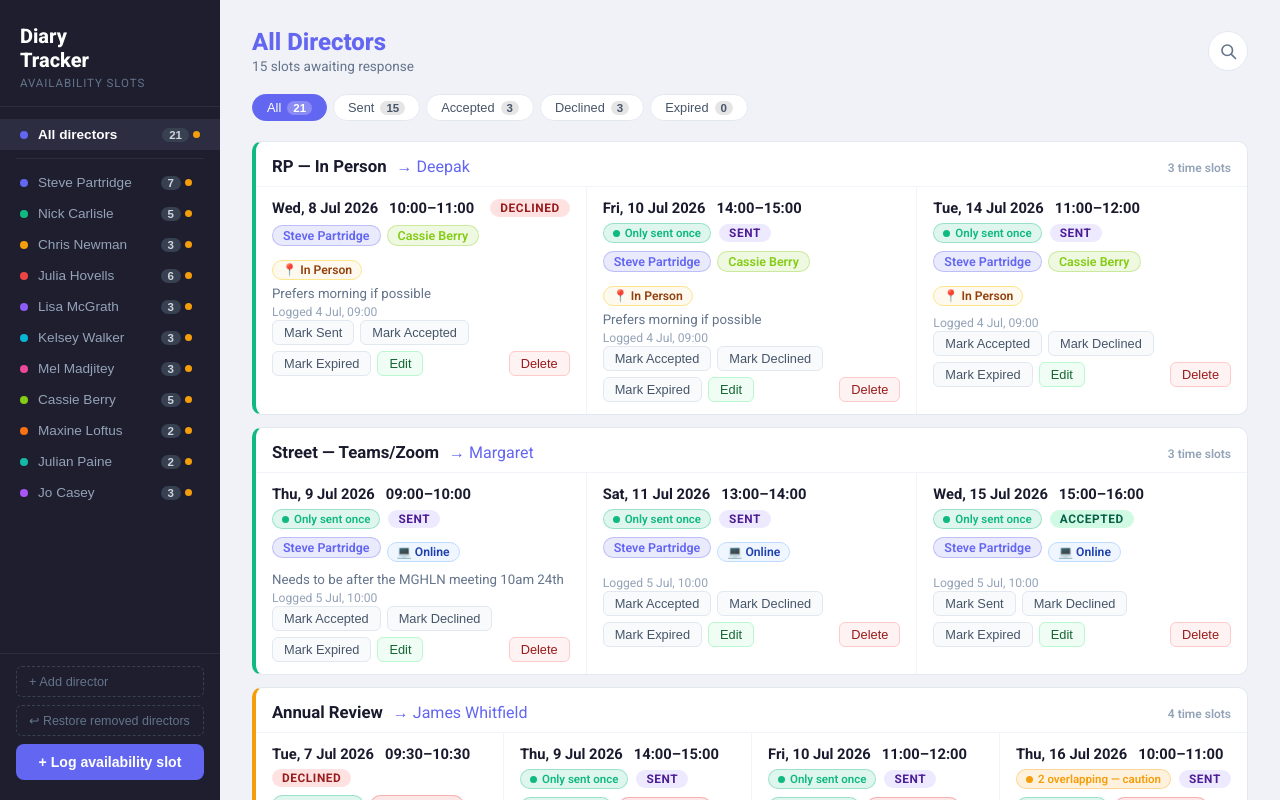
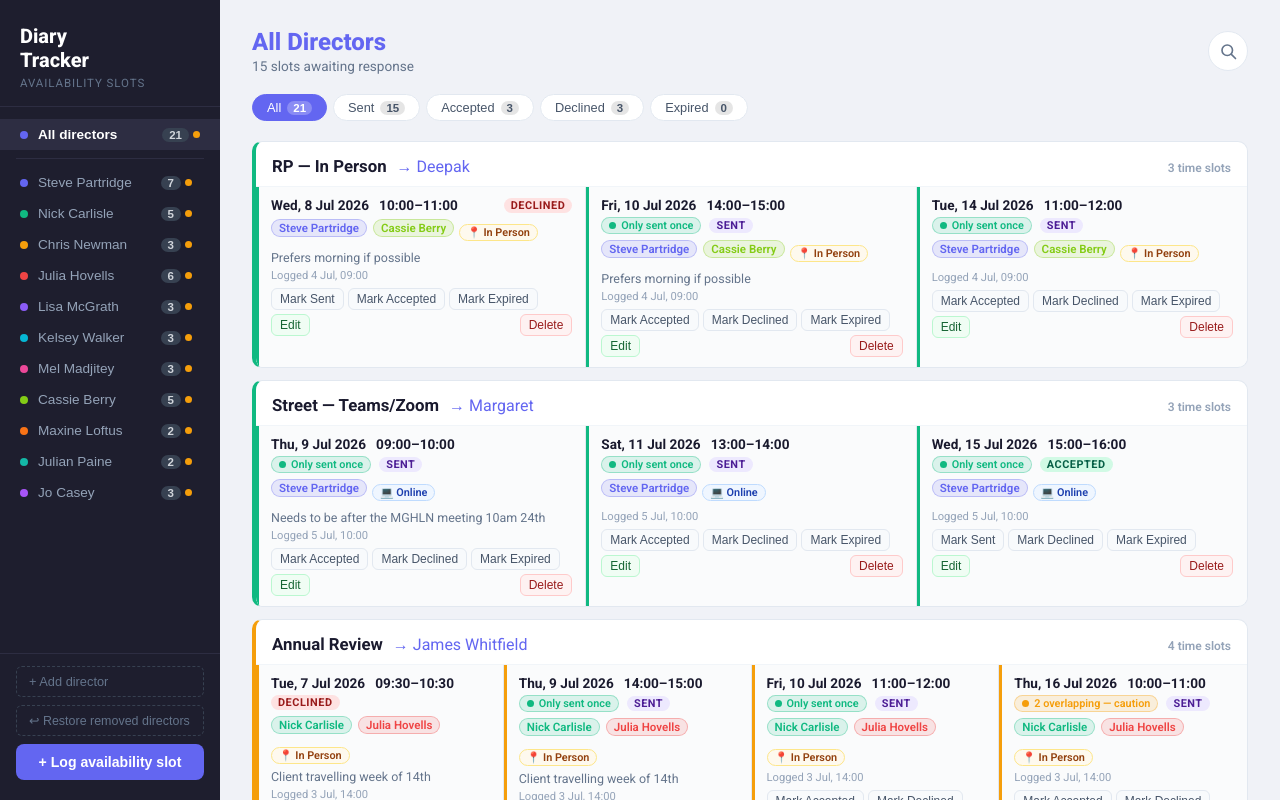
Before and after one commit to liamccmail/diary-slots, a React (Vite) app: page / in a window 1280 px wide. Built offline with nearby package versions, Linux system fonts and the light colour scheme.

Commit message:
Compact slot entries with coloured left border matching group
Co-Authored-By: Claude Sonnet 4.6 <noreply@anthropic.com>

```diff
--- a/src/App.css
+++ b/src/App.css
@@ -640,29 +640,78 @@ body {
 
 .slot-entry {
   flex: 1;
-  min-width: 220px;
-  padding: 12px 16px;
+  min-width: 200px;
+  padding: 10px 14px 10px 12px;
+  border-left: 3px solid transparent;
+  background: #fafbfc;
 }
 
 .slot-entry--divider {
-  border-left: 1px solid #f1f5f9;
+  border-left: 3px solid transparent;
+  box-shadow: -1px 0 0 #e2e8f0;
 }
 
 .slot-entry-top {
   display: flex;
   justify-content: space-between;
   align-items: center;
-  margin-bottom: 8px;
+  margin-bottom: 6px;
   flex-wrap: wrap;
-  gap: 6px;
+  gap: 4px;
+}
+
+.slot-entry .slot-datetime {
+  font-size: 0.85rem;
 }
 
 .slot-entry-meta {
   display: flex;
   align-items: center;
   flex-wrap: wrap;
-  gap: 6px;
+  gap: 5px;
+  margin-bottom: 5px;
+}
+
+.slot-entry .slot-notes {
+  margin: 3px 0 4px;
+  font-size: 0.78rem;
+}
+
+.slot-entry .slot-sent-at {
+  font-size: 0.7rem;
   margin-bottom: 6px;
+  display: block;
+}
+
+.slot-entry .slot-actions {
+  gap: 4px;
+}
+
+.slot-entry .btn-secondary,
+.slot-entry .btn-edit,
+.slot-entry .btn-danger {
+  padding: 3px 8px;
+  font-size: 0.75rem;
+}
+
+.slot-entry .director-tag {
+  font-size: 0.72rem;
+  padding: 1px 7px;
+}
+
+.slot-entry .badge {
+  font-size: 0.68rem;
+  padding: 1px 7px;
+}
+
+.slot-entry .traffic-pill {
+  font-size: 0.68rem;
+  padding: 1px 7px;
+}
+
+.slot-entry .appt-type-badge {
+  font-size: 0.68rem;
+  padding: 1px 7px;
 }
 
 .slot-header {
--- a/src/SlotGroup.tsx
+++ b/src/SlotGroup.tsx
@@ -84,7 +84,7 @@ export default function SlotGroup({
           const isShortWindow = shortWindowIds.has(slot.id);
 
           return (
-            <div key={slot.id} className={`slot-entry${i > 0 ? ' slot-entry--divider' : ''}`}>
+            <div key={slot.id} className={`slot-entry${i > 0 ? ' slot-entry--divider' : ''}`} style={{ borderLeftColor: borderColor }}>
               <div className="slot-entry-top">
                 <span className="slot-datetime">{formatDate(slot.date)} &nbsp; {slot.startTime}–{slot.endTime}</span>
                 <div className="slot-header-right">
--- a/src/useSlots.ts
+++ b/src/useSlots.ts
@@ -193,7 +193,9 @@ export function useSlots() {
   });
   const [slots, setSlots] = useState<TimeSlot[]>(() => {
     ['diary-slots-v2','diary-slots-v3','diary-slots-v4','diary-slots-v5'].forEach(k => localStorage.removeItem(k));
-    return load(SLOTS_KEY, DEFAULT_SLOTS);
+    const stored = load<TimeSlot[]>(SLOTS_KEY, []);
+    if (import.meta.env.DEV && stored.length === 0) return DEV_SLOTS;
+    return stored.length > 0 ? stored : DEFAULT_SLOTS;
   });
 
   useEffect(() => { localStorage.setItem(SLOTS_KEY, JSON.stringify(slots)); }, [slots]);
```
